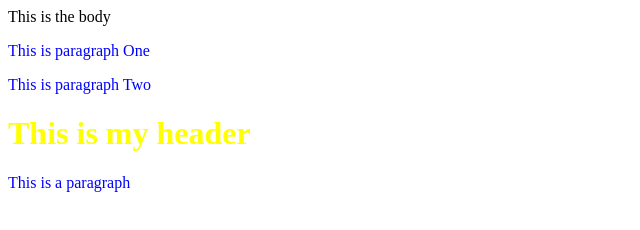
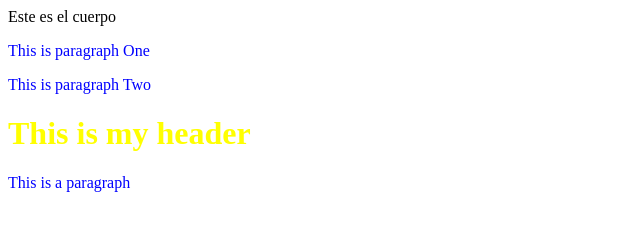
Before and after one commit to luis-carlos/simplilearnNewRepoSsh, a plain HTML site: page index.html in a window 1280 px wide. Shown: the full height of the page, 0-640 px from the left. Drawn offline with Linux system fonts and the light colour scheme.

Commit message:
Adding confusion

```diff
--- a/index.html
+++ b/index.html
@@ -6,7 +6,7 @@
   </style>
 </head>
 <body>
-This is the body
+Este es el cuerpo
 <p>This is paragraph One</p>
 <p>This is paragraph Two</p>
 <h1>This is my header </h1>
```
